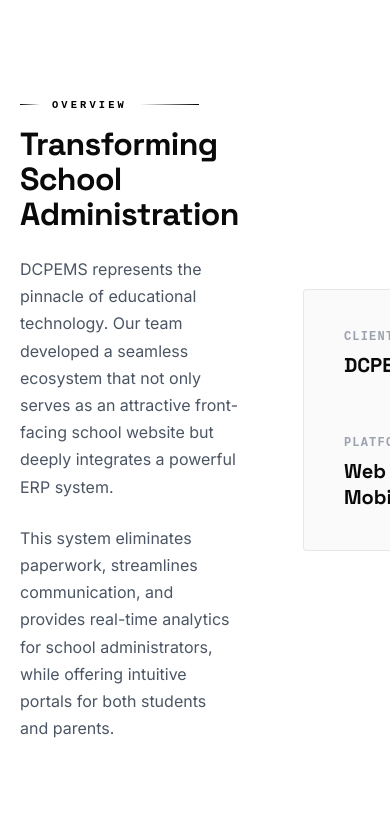
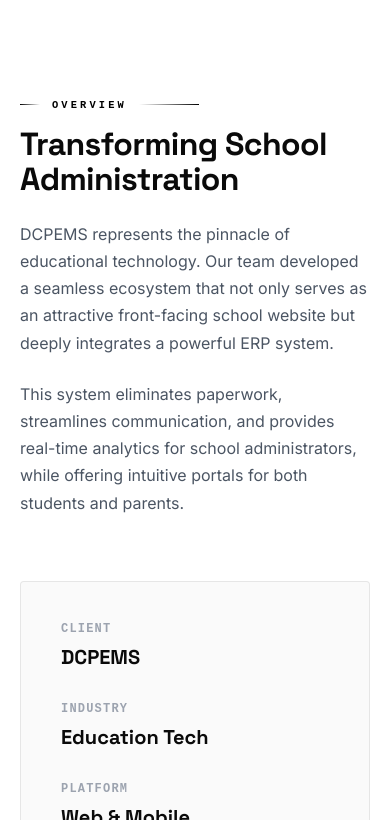
Before and after one commit to manthanp1110/Kaarvex, a React (Vite) app: page /clients/dcpems in a window 390 px wide. Shown: the part 1024-1844 px from the top of the page. Built offline with nearby package versions, Linux system fonts and the light colour scheme.

Commit message:
style: optimized grid layouts for mobile responsiveness

```diff
--- a/src/components/Products.jsx
+++ b/src/components/Products.jsx
@@ -120,7 +120,7 @@
         </div>
 
         {/* Grid */}
-        <div className="services-grid fade-up" style={{ gridTemplateColumns: 'repeat(auto-fit, minmax(320px, 1fr))' }}>
+        <div className="services-grid fade-up" style={{ gridTemplateColumns: 'repeat(auto-fit, minmax(min(100%, 280px), 1fr))' }}>
           {filteredProducts.map(product => (
             <div key={product.id} className="service-card" style={{ padding: '0', display: 'flex', flexDirection: 'column' }}>
               <div style={{ height: '220px', overflow: 'hidden', position: 'relative' }}>
--- a/src/pages/ClientDcpems.jsx
+++ b/src/pages/ClientDcpems.jsx
@@ -73,7 +73,7 @@
         </div>
 
         {/* Overview Section */}
-        <div style={{ display: 'grid', gridTemplateColumns: '1fr 1fr', gap: '64px', marginBottom: '100px', alignItems: 'center' }}>
+        <div style={{ display: 'grid', gridTemplateColumns: 'repeat(auto-fit, minmax(min(100%, 350px), 1fr))', gap: '64px', marginBottom: '100px', alignItems: 'center' }}>
           <div>
             <div className="section-label">Overview</div>
             <h2 style={{ fontSize: '2rem', fontFamily: 'var(--font-display)', fontWeight: 800, marginBottom: '24px', letterSpacing: '-0.02em' }}>Transforming School Administration</h2>
@@ -90,7 +90,7 @@
             borderRadius: '4px',
             padding: '40px',
             display: 'grid',
-            gridTemplateColumns: '1fr 1fr',
+            gridTemplateColumns: 'repeat(auto-fit, minmax(130px, 1fr))',
             gap: '32px'
           }}>
             {[
@@ -111,7 +111,7 @@
         <div style={{ marginBottom: '120px' }}>
           <div className="section-label" style={{ justifyContent: 'center' }}>Capabilities</div>
           <h2 style={{ fontSize: '2.5rem', fontFamily: 'var(--font-display)', fontWeight: 800, textAlign: 'center', marginBottom: '64px', letterSpacing: '-0.03em' }}>Key Features Developed</h2>
-          <div style={{ display: 'grid', gridTemplateColumns: 'repeat(auto-fit, minmax(300px, 1fr))', gap: '1px', background: 'var(--border)', border: '1px solid var(--border)', borderRadius: '4px', overflow: 'hidden' }}>
+          <div style={{ display: 'grid', gridTemplateColumns: 'repeat(auto-fit, minmax(min(100%, 280px), 1fr))', gap: '1px', background: 'var(--border)', border: '1px solid var(--border)', borderRadius: '4px', overflow: 'hidden' }}>
             {[
               {
                 title: 'Integrated ERP',
```
